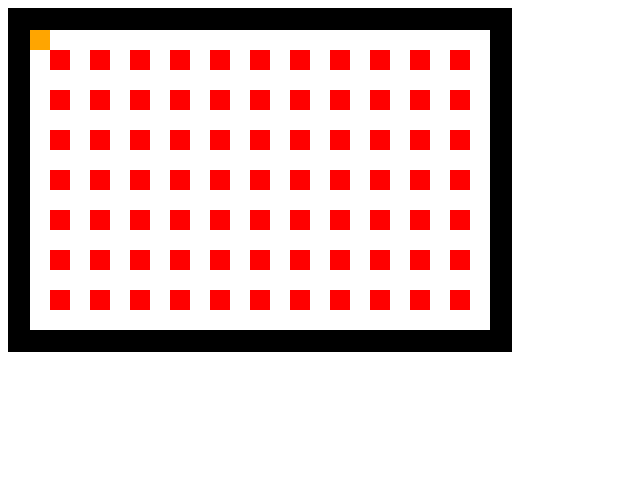
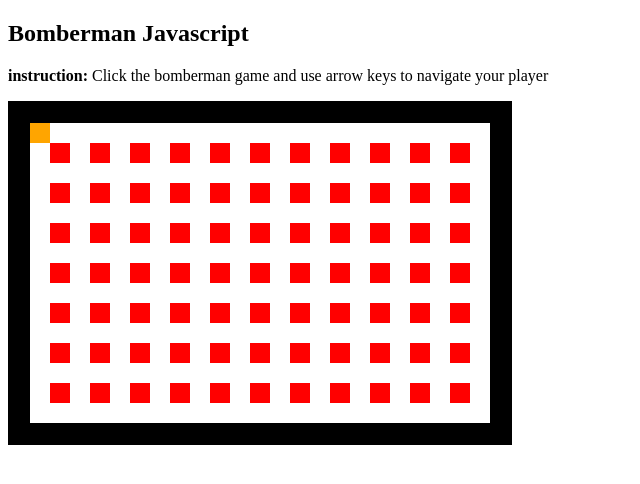
Before and after one commit to jarom-xpanse/etc, a plain HTML site: page canvas game/index.html in a window 1280 px wide. Shown: the whole page, without its empty margins (0-640 px from the left). Drawn offline with Linux system fonts and the light colour scheme.

Commit message:
heading and instruction added:

```diff
--- a/canvas game/index.html
+++ b/canvas game/index.html
@@ -8,6 +8,11 @@
 
 </head>
 <body>
+    <canvas id="canvas"></canvas>
+    <div>
+        <h2>Bomberman Javascript</h2>
+        <p> <b>instruction: </b> Click the bomberman game and use arrow keys to navigate your player</p>
+    </div>
     <script src="main.js"></script>
 </body>
 </html>
--- a/canvas game/main.js
+++ b/canvas game/main.js
@@ -8,6 +8,7 @@ var player1;
 function init() {
     x = new GF();
     x.start();
+
 }
 
 // Start of Game Framework
@@ -19,6 +20,7 @@ var GF = function(colsBlock = 11, rowsBlock = 7, borderWidth = 20) {
 
     var start = function(){
         canvas = document.createElement('canvas'); // create Element used for intellisense to detect canvas properties and methods
+        canvas = document.querySelector('#canvas');
         document.body.appendChild(canvas);
         ctx = canvas.getContext('2d');
         canvas.tabIndex = '1'; // the canvas cannot detect keydown event when it cannot be focused;
```
